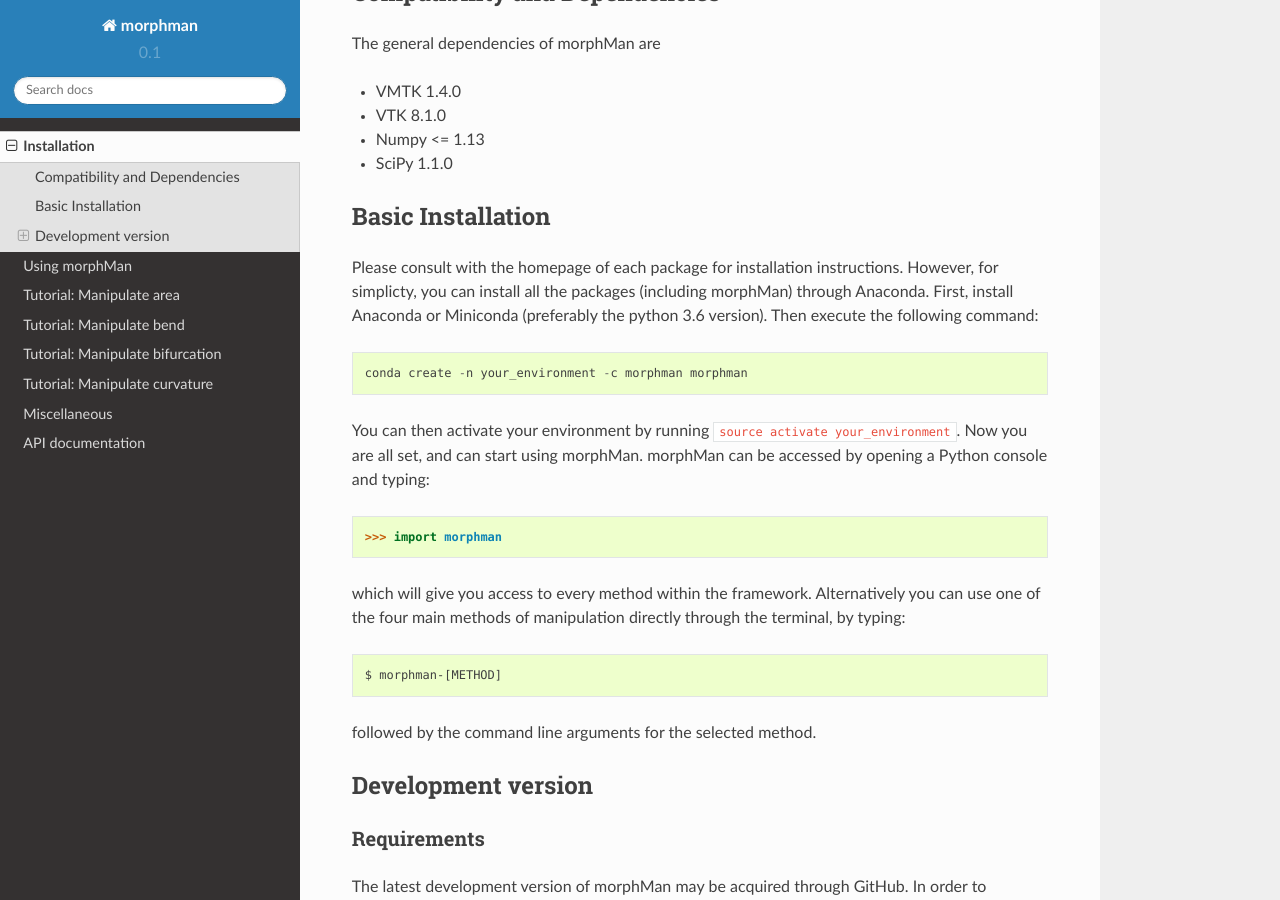
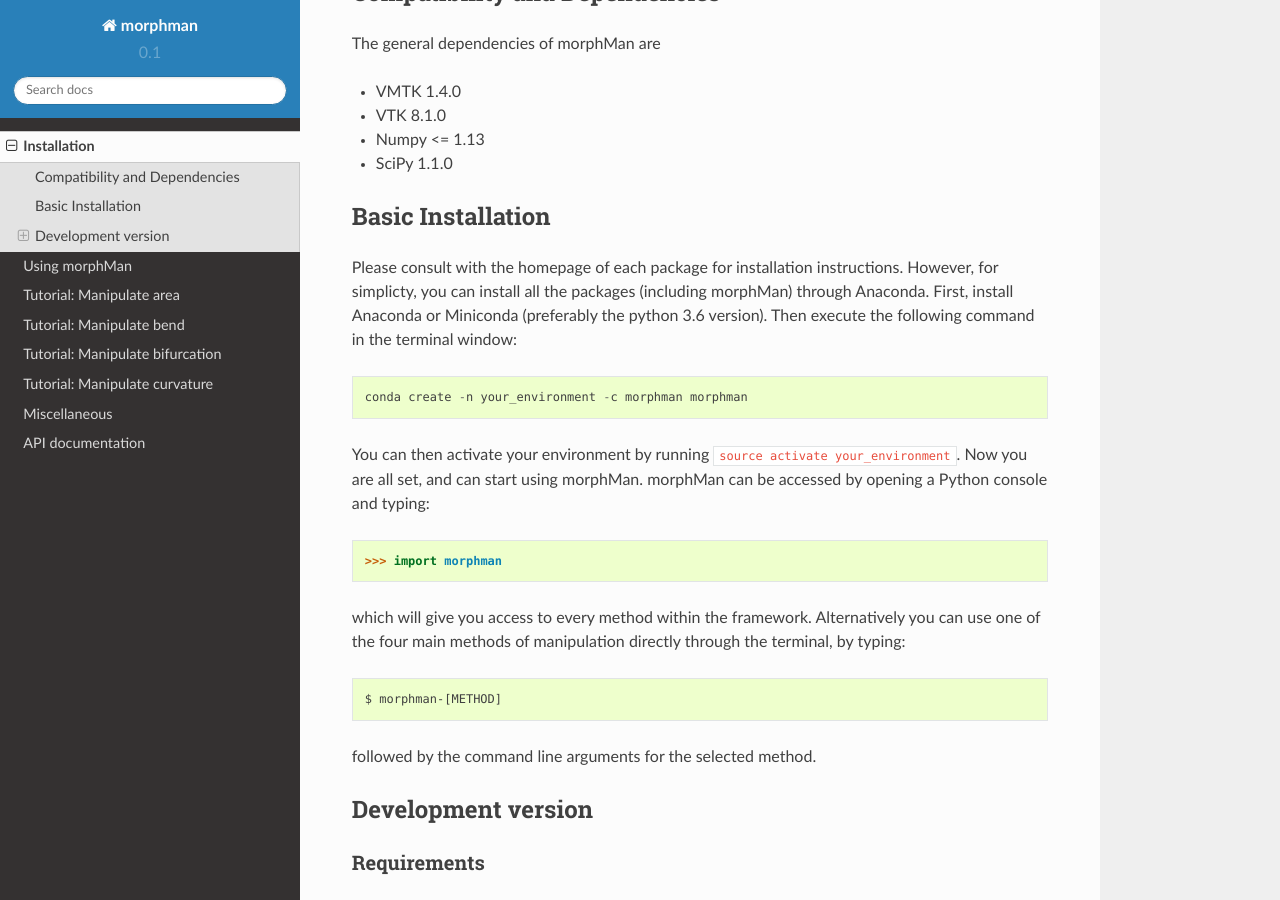
Before and after one commit to KVSlab/morphMan, a Sphinx documentation site: the page built from docs/source/installation.rst, in a window 1280 px wide and 900 px high, scrolled down 304 px. Built offline with Sphinx 7.4.7 and the Read the Docs theme 2.0.0, drawn with Linux system fonts in a browser that asks for light colours.

Commit message:
Refining documentation

```diff
--- a/docs/source/installation.rst
+++ b/docs/source/installation.rst
@@ -24,7 +24,7 @@
 Please consult with the homepage of each package for installation instructions.
 However, for simplicty, you can install all the packages (including morphMan) through Anaconda.
 First, install Anaconda or Miniconda (preferably the python 3.6 version).
-Then execute the following command::
+Then execute the following command in the terminal window::
 
   conda create -n your_environment -c morphman morphman
 
```
